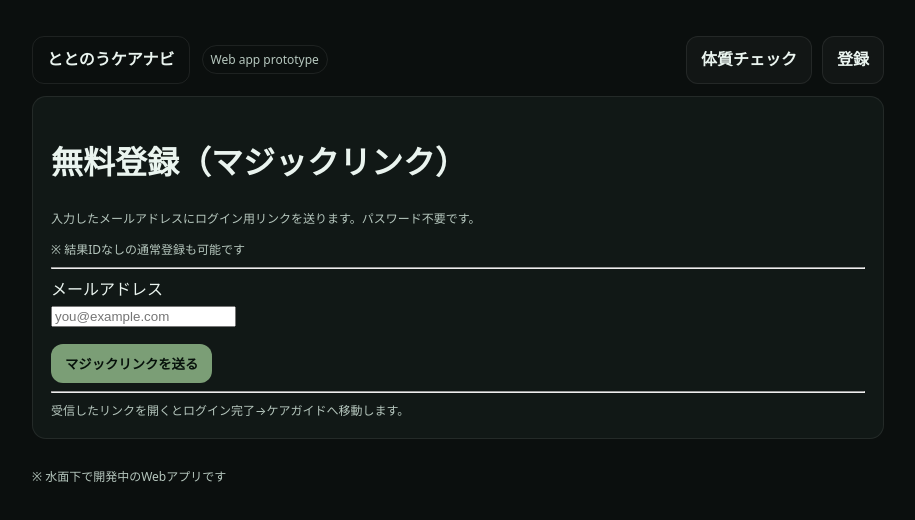
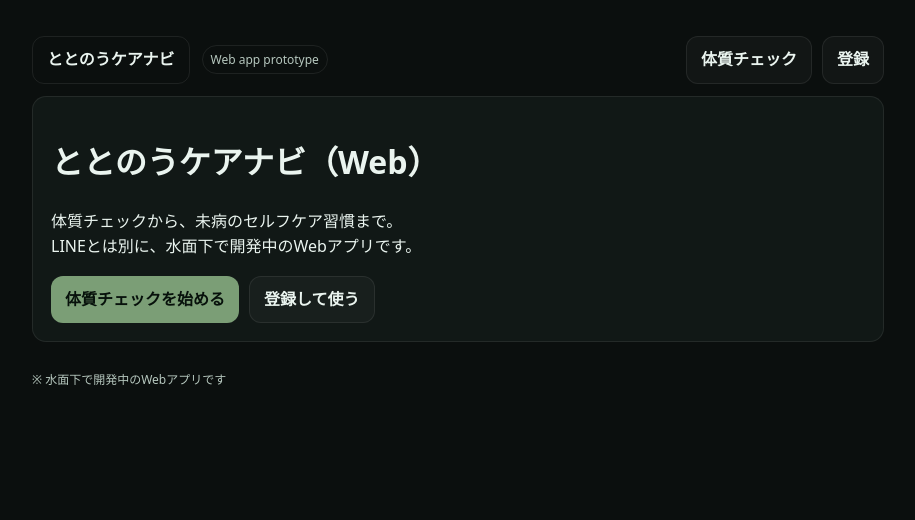
Before and after one commit to totonoucare/totonoucare-webapp, a Next.js app: page / in a window 1280 px wide. Shown: the top 520 px of the page, without its empty margins (182-1097 px from the left). Built offline with nearby package versions, Linux system fonts and the light colour scheme; no server answers.

Commit message:
Refactor SignupPage to Home component

```diff
--- a/app/page.js
+++ b/app/page.js
@@ -1,107 +1,21 @@
-"use client";
+export default function Home() {
+  return (
+    <div className="grid">
+      <div className="card">
+        <h1>ととのうケアナビ（Web）</h1>
+        <p>
+          体質チェックから、未病のセルフケア習慣まで。<br />
+          LINEとは別に、水面下で開発中のWebアプリです。
+        </p>
 
-import { useMemo, useState } from "react";
-import { supabase } from "@/lib/supabaseClient";
-
-export default function SignupPage() {
-  const resultId = useMemo(() => {
-    if (typeof window === "undefined") return "";
-    const url = new URL(window.location.href);
-    return url.searchParams.get("result") || "";
-  }, []);
-
-  const [email, setEmail] = useState("");
-  const [status, setStatus] = useState({ state: "idle", message: "" });
-
-  async function handleSendLink(e) {
-    e.preventDefault();
-    setStatus({ state: "loading", message: "送信中…" });
-
-    try {
-      const origin = window.location.origin;
-
-      // マジックリンクを踏んだ後に戻る先（ここが超重要）
-      const emailRedirectTo = resultId
-        ? `${origin}/auth/callback?result=${encodeURIComponent(resultId)}`
-        : `${origin}/auth/callback`;
-
-      const { error } = await supabase.auth.signInWithOtp({
-        email,
-        options: {
-          emailRedirectTo
-        }
-      });
-
-      if (error) throw error;
-
-      setStatus({
-        state: "sent",
-        message:
-          "マジックリンクを送信しました。受信したメールのリンクを開いてください（迷惑メールも確認）。"
-      });
-    } catch (err) {
-      console.error(err);
-      setStatus({
-        state: "error",
-        message:
-          "送信に失敗しました。メールアドレスをご確認のうえ、もう一度お試しください。"
-      });
-    }
-  }
-
-  return (
-    <div className="card">
-      <h1>無料登録（マジックリンク）</h1>
-      <p className="small">
-        入力したメールアドレスにログイン用リンクを送ります。パスワード不要です。
-      </p>
-
-      {resultId ? (
-        <div className="card" style={{ marginTop: 12 }}>
-          <div className="small">引き継ぐ結果ID</div>
-          <div style={{ fontWeight: 700 }}>{resultId}</div>
+        <div className="row" style={{ marginTop: 16 }}>
+          <a className="btn primary" href="/check">
+            体質チェックを始める
+          </a>
+          <a className="btn" href="/signup">
+            登録して使う
+          </a>
         </div>
-      ) : (
-        <div className="small" style={{ marginTop: 12 }}>
-          ※ 結果IDなしの通常登録も可能です
-        </div>
-      )}
-
-      <hr />
-
-      <form onSubmit={handleSendLink}>
-        <div className="label">メールアドレス</div>
-        <input
-          className="input"
-          type="email"
-          placeholder="you@example.com"
-          value={email}
-          onChange={(e) => setEmail(e.target.value)}
-          required
-          disabled={status.state === "loading" || status.state === "sent"}
-        />
-
-        <div style={{ marginTop: 16 }}>
-          <button
-            className="btn primary"
-            type="submit"
-            disabled={status.state === "loading" || status.state === "sent"}
-          >
-            マジックリンクを送る
-          </button>
-        </div>
-
-        {status.message ? (
-          <div className="small" style={{ marginTop: 10 }}>
-            {status.message}
-          </div>
-        ) : null}
-      </form>
-
-      <hr />
-
-      <div className="small">
-        受信したリンクを開くとログイン完了→ケアガイドへ移動します。
       </div>
     </div>
   );
```
